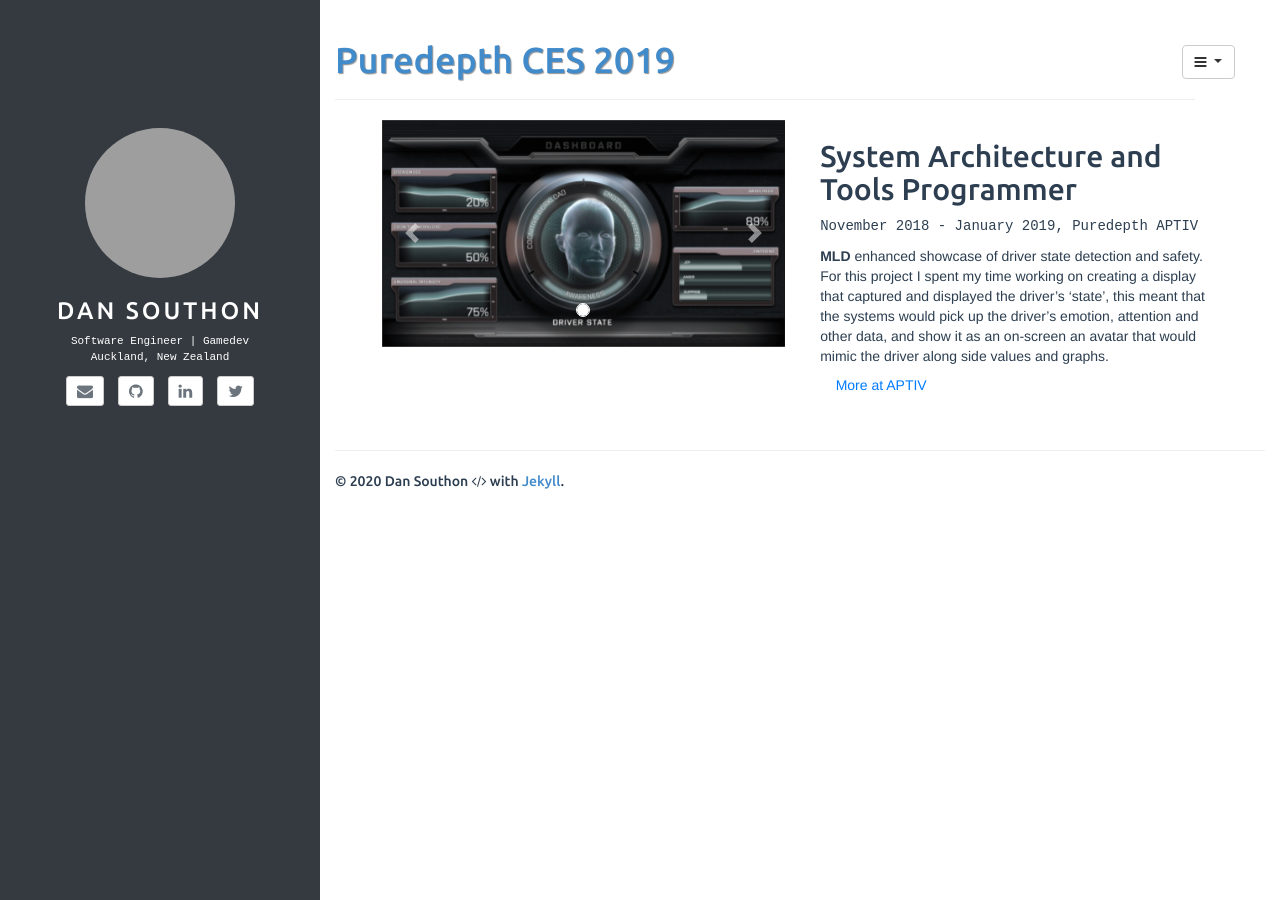
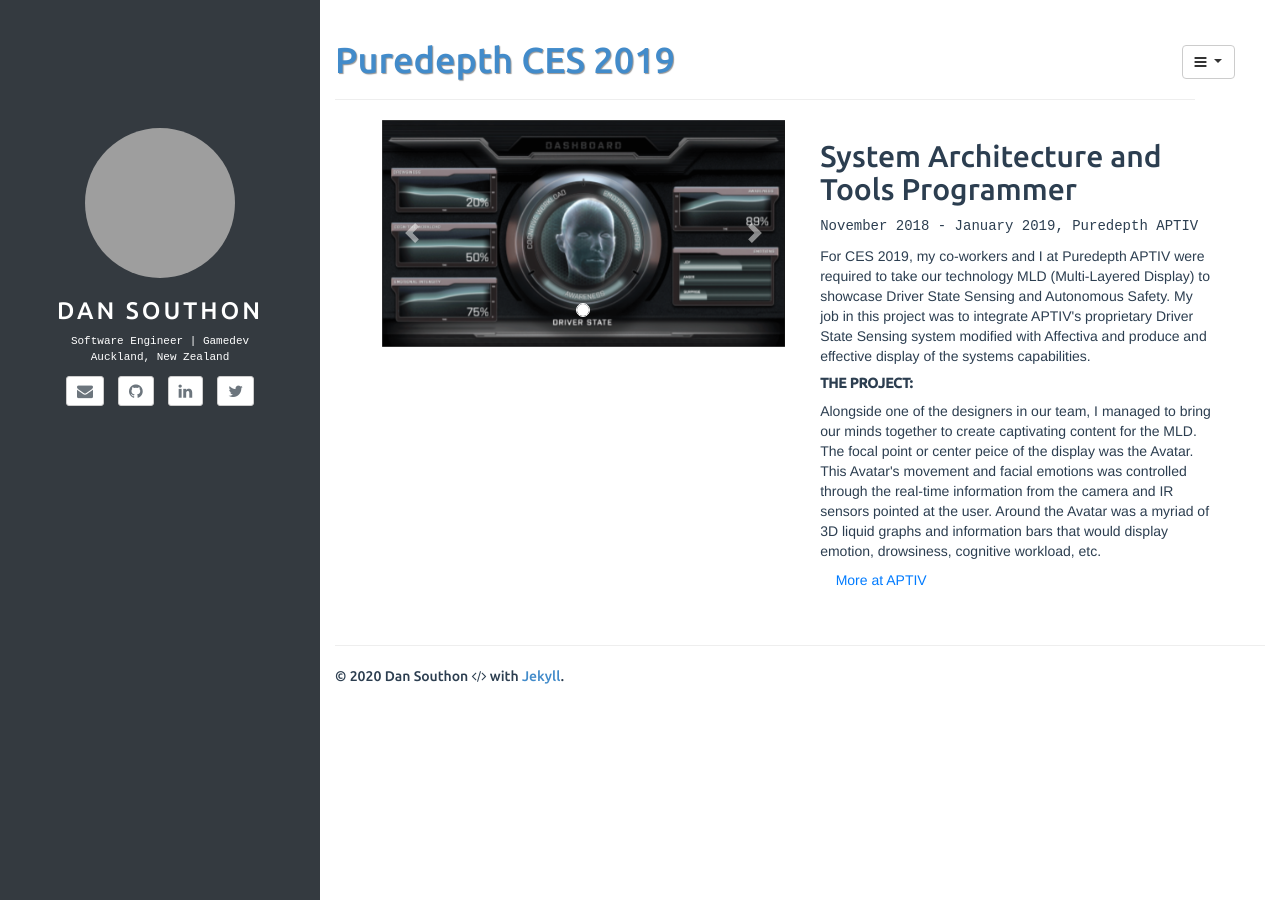
Before and after one commit to Akavis/Akavis.github.io, a Jekyll site: the page built from _projects/CES19.md, in a window 1280 px wide. Built offline with Jekyll 4.4.1, drawn with Linux system fonts in a browser that asks for light colours; grey boxes are pictures that could not be loaded.

Commit message:
Modified projects

```diff
--- a/_projects/CES19.md
+++ b/_projects/CES19.md
@@ -1,7 +1,7 @@
 ---
 title: Puredepth CES 2019
 layout: page
-tools: [Unity3D, C#, UDP, AFFECTIVA]
+tools: [Unity3D, C#, UDP, AFFECTIVA, APTIV DSS]
 image: /assets/media/CES19/aptiv-sensor-dashboard-ces-2019.png
 description: Working at Puredepth APTIV.
 ---
@@ -15,14 +15,19 @@ description: Working at Puredepth APTIV.
 		<a class="row info date">November 2018 - January 2019, Puredepth APTIV</a>
 		<div class="row info">
 			<a>
-				<b>MLD</b> enhanced showcase of driver state detection and safety.
-				For this project I spent my time working on creating a display that captured and displayed the driver’s ‘state’,
-				this meant that the systems would pick up the driver’s emotion, attention and other data,
-				and show it as an on-screen an avatar that would mimic the driver along side values and graphs.
+				For CES 2019, my co-workers and I at Puredepth APTIV were required to take our technology MLD (Multi-Layered Display) to showcase Driver State Sensing and Autonomous Safety.
+				My job in this project was to integrate APTIV's proprietary Driver State Sensing system modified with Affectiva and produce and effective display of the systems capabilities.
 			</a>
-			<p class="text-center">
-				{% include elements/button.html link="https://www.aptiv.com/ces2019" text="More at APTIV" %}
-			</p>
+			<h5><b>THE PROJECT:</b></h5>
+			<a>
+			Alongside one of the designers in our team, I managed to bring our minds together to create captivating content for the MLD.
+			The focal point or center peice of the display was the Avatar.
+			This Avatar's movement and facial emotions was controlled through the real-time information from the camera and IR sensors pointed at the user.
+			Around the Avatar was a myriad of 3D liquid graphs and information bars that would display emotion, drowsiness, cognitive workload, etc.
+			</a>
 		</div>
+		<p class="row info text-center">
+			{% include elements/button.html link="https://www.aptiv.com/ces2019" text="More at APTIV" %}
+		</p>
 	</div>
 </div>
```
Also changed, not shown: _projects/Bombastic.md (+1 -1 lines), _projects/CES20.md (+1 -1 lines), _projects/Gyromag.md (+1 -1 lines), _projects/Lurk.md (+1 -1 lines).
